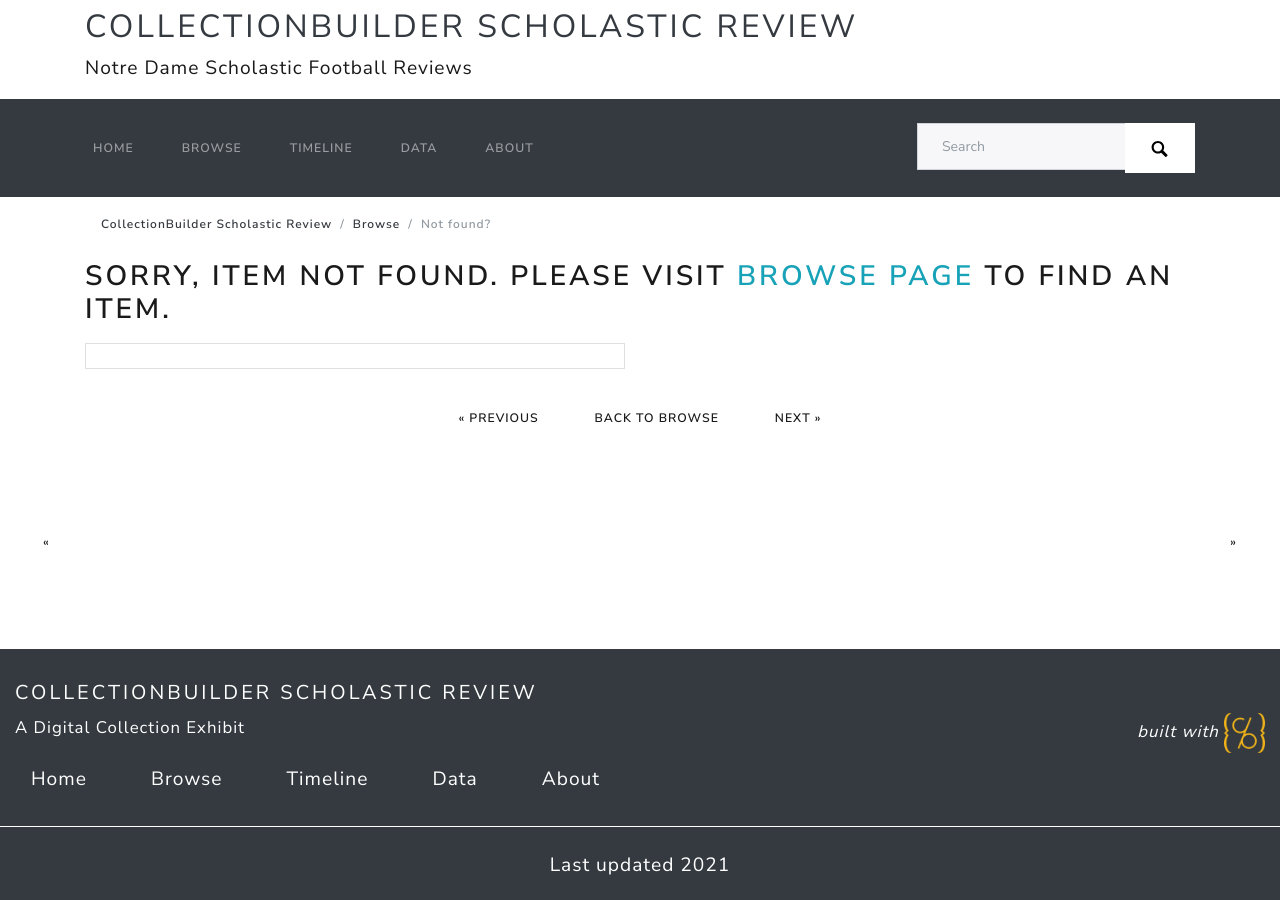
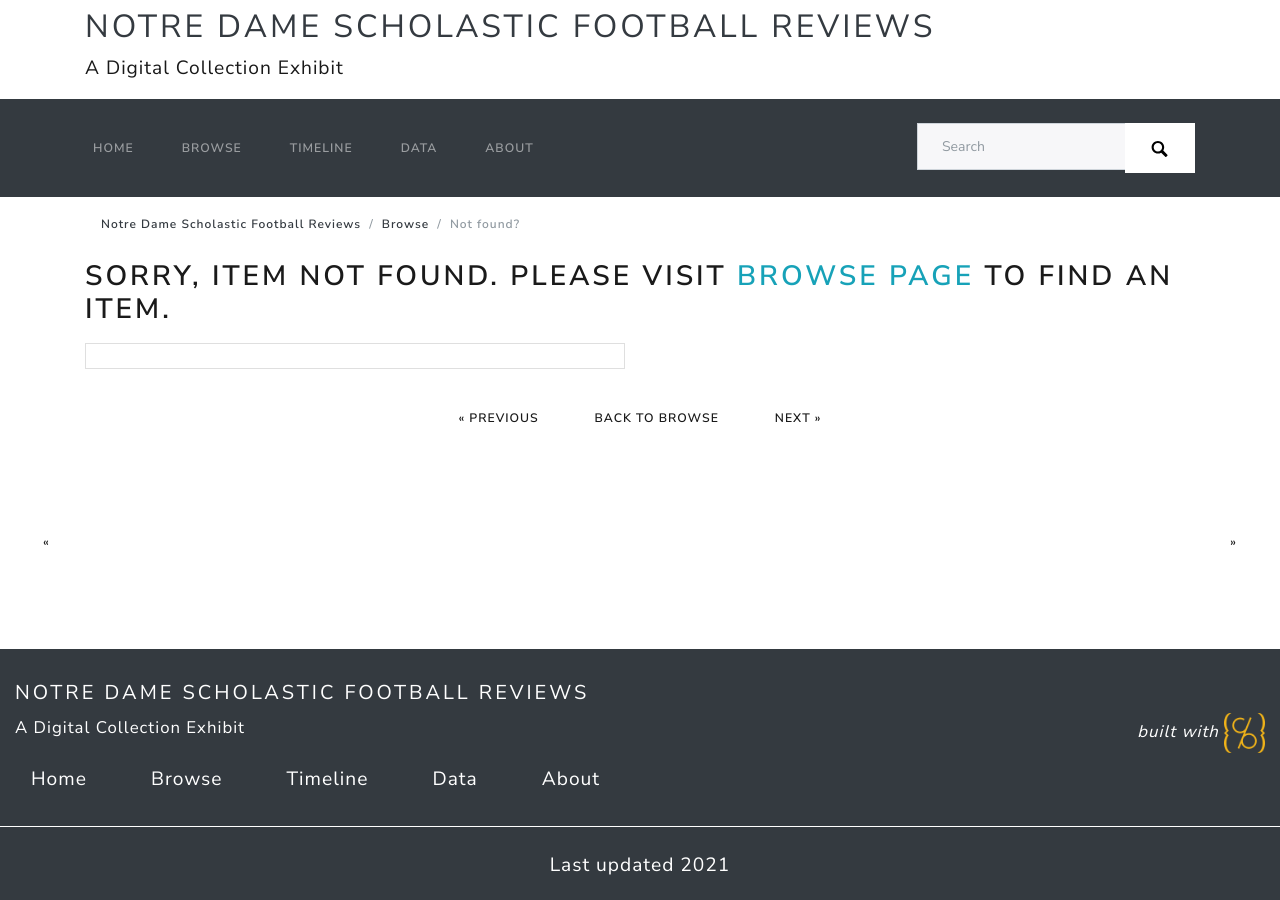
Before and after one commit to kellybuchanan/JackCoan_collectionbuilder-pdf-sandbox, a Jekyll site: the page built from pages/item.md, in a window 1280 px wide. Built offline with Jekyll 4.4.1, drawn with Linux system fonts in a browser that asks for light colours; nearby versions of some CDN libraries.

Commit message:
Update _config.yml

```diff
--- a/_config.yml
+++ b/_config.yml
@@ -20,9 +20,9 @@
 # SITE SETTINGS
 #
 # title of site appears in banner
-title: CollectionBuilder Scholastic Review
+title: Notre Dame Scholastic Football Reviews
 # tagline, a short phrase that will appear throughout the site in the top banner
-tagline: Notre Dame Scholastic Football Reviews
+tagline: A Digital Collection Exhibit
 # description appears in meta tags and other locations
 # this description might appear in search result lists, keep around 160 characters max
 description: "A Digital Collection Exhibit"
```
